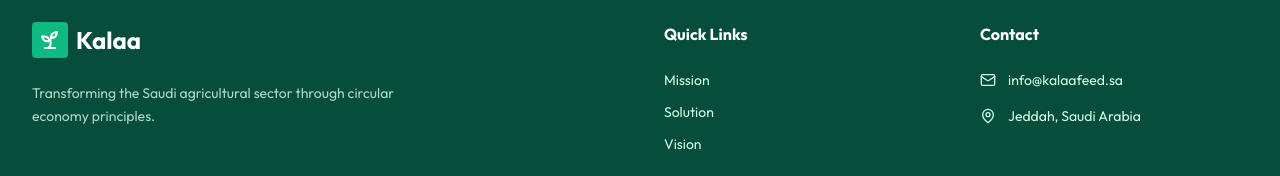
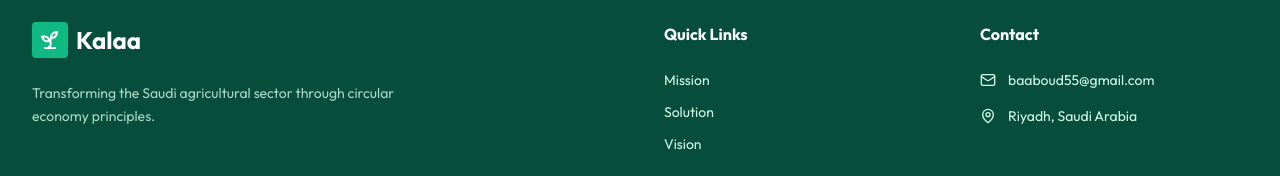
Before and after one commit to baaboud55/kalaa, a React (Vite) app: page / in a window 1280 px wide. Shown: the part 3726-3902 px from the top of the page. Built offline with nearby package versions, Linux system fonts and the light colour scheme.

Commit message:
Update contact email and location to Riyadh

```diff
--- a/components/Footer.tsx
+++ b/components/Footer.tsx
@@ -43,11 +43,11 @@ const Footer: React.FC<FooterProps> = ({ lang }) => {
             <ul className="space-y-4 text-sm">
               <li className="flex items-center gap-3">
                 <Mail className="w-4 h-4 text-brand-400" />
-                <span>info@kalaafeed.sa</span>
+                <span>baaboud55@gmail.com</span>
               </li>
               <li className="flex items-center gap-3">
                 <MapPin className="w-4 h-4 text-brand-400" />
-                <span>Jeddah, Saudi Arabia</span>
+                <span>Riyadh, Saudi Arabia</span>
               </li>
             </ul>
           </div>
```
